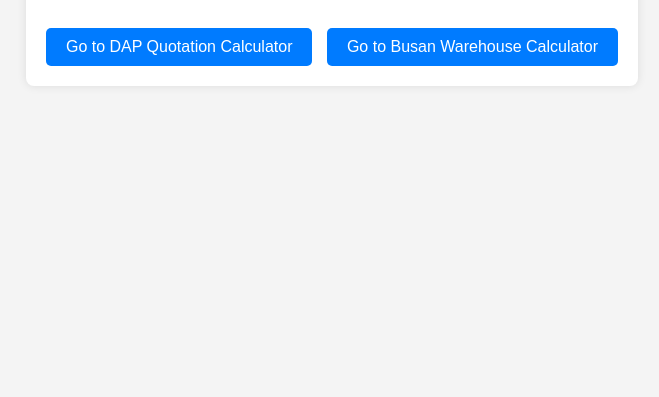
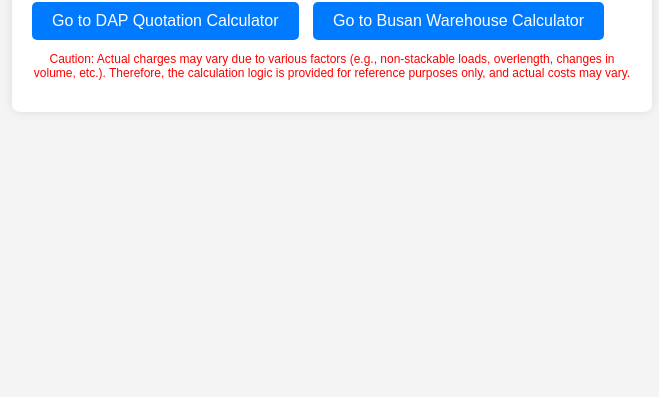
Before and after one commit to sweettsy/DAPCntoBus, a plain HTML site: page index.html in a window 1280 px wide. Shown: the part 403-800 px from the top of the page, without its empty margins (308-967 px from the left). Drawn offline with Linux system fonts and the light colour scheme.

Commit message:
Update index.html

```diff
--- a/index.html
+++ b/index.html
@@ -43,6 +43,11 @@
         a:hover {
             background-color: #0056b3;
         }
+        .caution {
+            font-size: 12px;
+            color: red;
+            text-align: center;
+        }
     </style>
 </head>
 <body>
@@ -50,6 +55,7 @@
         <h1>Welcome to DAP Quotation System</h1>
         <a href="DAP-Quotation.html">Go to DAP Quotation Calculator</a>
         <a href="Busan-Warehouse.html">Go to Busan Warehouse Calculator</a> <!-- Added link -->
+        <p class="caution">Caution: Actual charges may vary due to various factors (e.g., non-stackable loads, overlength, changes in volume, etc.). Therefore, the calculation logic is provided for reference purposes only, and actual costs may vary.</p>
     </div>
 </body>
 </html>
```
